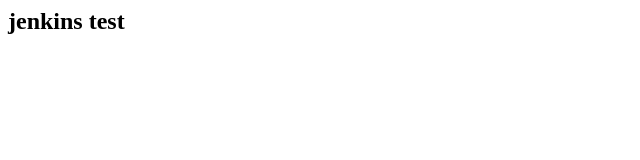
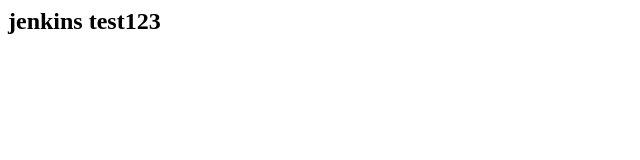
Before and after one commit to borami315/baotest, a plain HTML site: page index.html in a window 1280 px wide. Shown: the full height of the page, 0-640 px from the left. Drawn offline with Linux system fonts and the light colour scheme.

Commit message:
Update index.html

```diff
--- a/index.html
+++ b/index.html
@@ -1 +1 @@
-<h2>jenkins test</h2>
+<h2>jenkins test123</h2>
```
